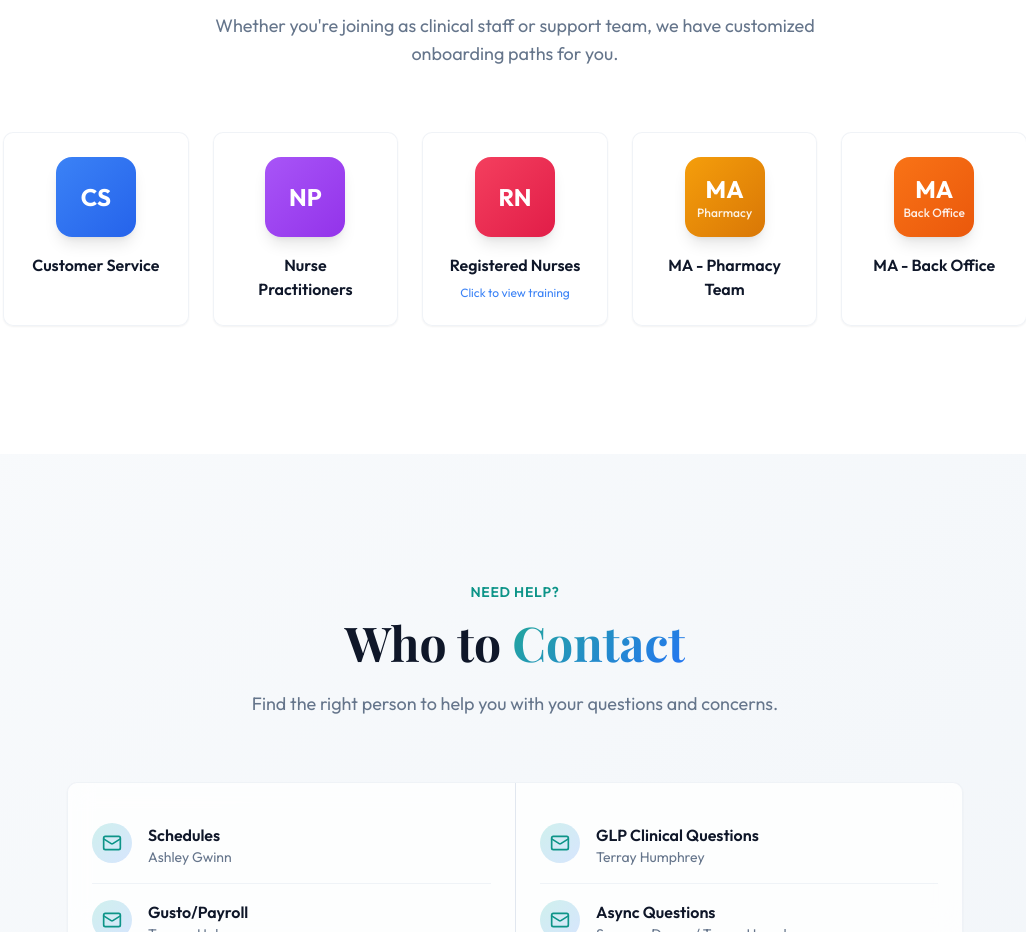
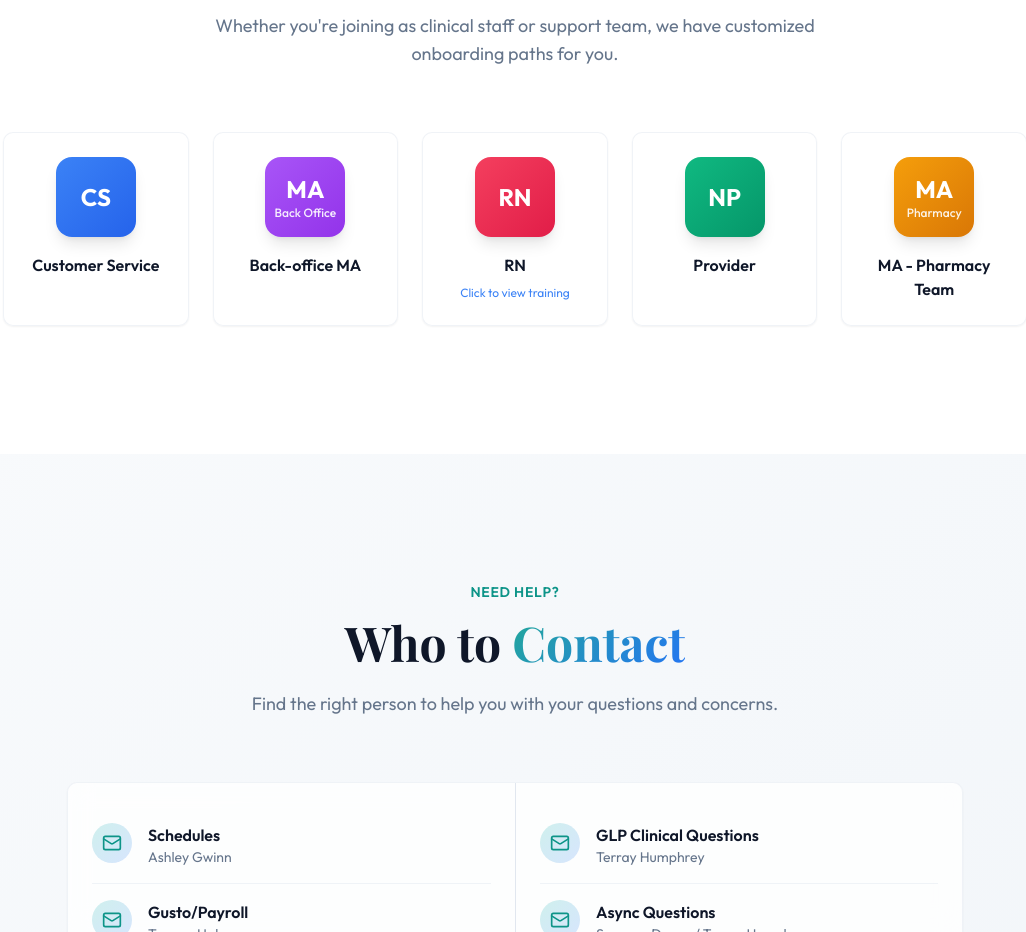
Before and after one commit to draphael123/onboardingsitereformatted, a Next.js app: page / in a window 1280 px wide. Shown: the part 2940-3872 px from the top of the page, without its empty margins (125-1151 px from the left). Built offline with nearby package versions, Linux system fonts and the light colour scheme; a web font is replaced by a local one.

Commit message:
Update roles to Customer Service, Back-office MA, RN, Provider, MA Pharmacy, Other

```diff
--- a/app/(admin)/admin/users/users-table.tsx
+++ b/app/(admin)/admin/users/users-table.tsx
@@ -71,16 +71,16 @@ interface UsersTableProps {
   users: UserWithChecklist[]
 }
 
-const roles: Role[] = ["ADMIN", "CS", "NP", "RN", "MA", "MA_PHARMACY", "MA_BACKOFFICE"]
+const roles: Role[] = ["ADMIN", "CS", "MA_BACKOFFICE", "RN", "PROVIDER", "MA_PHARMACY", "OTHER"]
 
 const roleLabels: Record<Role, string> = {
   ADMIN: "Admin",
   CS: "Customer Service",
-  NP: "Nurse Practitioner",
-  RN: "Registered Nurse",
-  MA: "Medical Assistant",
-  MA_PHARMACY: "MA - Pharmacy",
-  MA_BACKOFFICE: "MA - Back Office",
+  MA_BACKOFFICE: "Back-office MA",
+  RN: "RN",
+  PROVIDER: "Provider",
+  MA_PHARMACY: "MA - Pharmacy Team",
+  OTHER: "Other",
 }
 
 function calculateProgress(checklist: UserWithChecklist["checklist"]) {
--- a/app/(auth)/signup/page.tsx
+++ b/app/(auth)/signup/page.tsx
@@ -16,11 +16,11 @@ import { signUp } from "./actions"
 
 const roles = [
   { value: "CS", label: "Customer Service" },
-  { value: "NP", label: "Nurse Practitioner" },
-  { value: "RN", label: "Registered Nurse" },
-  { value: "MA", label: "Medical Assistant" },
-  { value: "MA_PHARMACY", label: "Medical Assistant - Pharmacy Team" },
-  { value: "MA_BACKOFFICE", label: "Medical Assistant - Back Office" },
+  { value: "MA_BACKOFFICE", label: "Back-office MA" },
+  { value: "RN", label: "RN" },
+  { value: "PROVIDER", label: "Provider" },
+  { value: "MA_PHARMACY", label: "MA - Pharmacy Team" },
+  { value: "OTHER", label: "Other" },
 ]
 
 export default function SignUpPage() {
@@ -70,7 +70,7 @@ export default function SignUpPage() {
         name,
         email: email.toLowerCase(),
         password,
-        role: role as "CS" | "NP" | "RN" | "MA" | "MA_PHARMACY" | "MA_BACKOFFICE",
+        role: role as "CS" | "MA_BACKOFFICE" | "RN" | "PROVIDER" | "MA_PHARMACY" | "OTHER",
       })
 
       if (result.success) {
--- a/components/public/roles-section.tsx
+++ b/components/public/roles-section.tsx
@@ -7,10 +7,10 @@ import { ScrollReveal } from "@/components/ui/scroll-reveal"
 
 const roles = [
   { name: "Customer Service", abbr: "CS", color: "from-blue-500 to-blue-600", hasTraining: false },
-  { name: "Nurse Practitioners", abbr: "NP", color: "from-purple-500 to-purple-600", hasTraining: false },
-  { name: "Registered Nurses", abbr: "RN", color: "from-rose-500 to-rose-600", hasTraining: true },
+  { name: "Back-office MA", abbr: "MA", subtitle: "Back Office", color: "from-purple-500 to-purple-600", hasTraining: false },
+  { name: "RN", abbr: "RN", color: "from-rose-500 to-rose-600", hasTraining: true },
+  { name: "Provider", abbr: "NP", color: "from-emerald-500 to-emerald-600", hasTraining: false },
   { name: "MA - Pharmacy Team", abbr: "MA", subtitle: "Pharmacy", color: "from-amber-500 to-amber-600", hasTraining: false },
-  { name: "MA - Back Office", abbr: "MA", subtitle: "Back Office", color: "from-orange-500 to-orange-600", hasTraining: false },
 ]
 
 export function RolesSection() {
```
Also changed, not shown: 1 other file (tests, documents, lock files or other folders).
